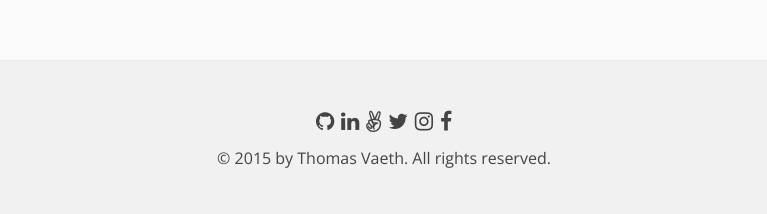
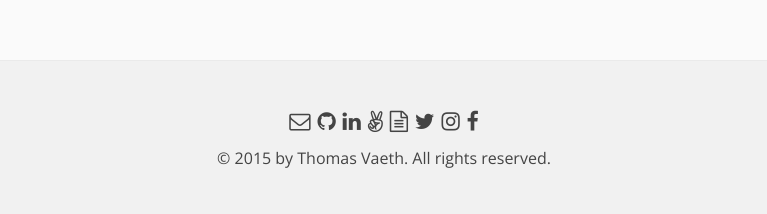
Before and after one commit to thomasvaeth/thomasvaeth.github.io, a Jekyll site: the page built from about.md, in a window 1280 px wide. Shown: the part 1162-1376 px from the top of the page, without its empty margins (256-1023 px from the left). Built offline with Jekyll 4.4.1, drawn with Linux system fonts in a browser that asks for light colours; nearby versions of some CDN libraries.

Commit message:
Edited footer.

```diff
--- a/_config.yml
+++ b/_config.yml
@@ -1,22 +1,10 @@
-# Welcome to Jekyll!
-#
-# This config file is meant for settings that affect your whole blog, values
-# which you are expected to set up once and rarely need to edit after that.
-# For technical reasons, this file is *NOT* reloaded automatically when you use
-# 'jekyll serve'. If you change this file, please restart the server process.
-
 # Site settings
 title: Thomas Vaeth
 tagline: Full Stack Web Developer
 email: thomas.vaeth@gmail.com
-description: > # this means to ignore newlines until "baseurl:"
-  Write an awesome description for your new site here. You can edit this
-  line in _config.yml. It will appear in your document head meta (for
-  Google search results) and in your feed.xml site description.
-baseurl: "" # the subpath of your site, e.g. /blog
-url: "http://thomasvaeth.com" # the base hostname & protocol for your site
-twitter_username: thomasvaeth
-github_username:  thomasvaeth
+description: Thomas Vaeth is a web developer in Seattle.
+baseurl: ""
+url: "http://thomasvaeth.com"
 paginate: 5
 paginate_path: "/blog/page-:num"
 
--- a/_includes/footer.html
+++ b/_includes/footer.html
@@ -2,12 +2,14 @@
 
   <div class="wrapper">
     <p>
-    <a href="https://github.com/thomasvaeth" target="_blank"><i class="fa fa-github fa-lg"></i></a>
-    <a href="https://www.linkedin.com/in/thomasvaeth" target="_blank"><i class="fa fa-linkedin fa-lg"></i></a>
-    <a href="https://angel.co/thomas-vaeth" target="_blank"><i class="fa fa-angellist fa-lg"></i></a>
-    <a href="https://twitter.com/thomasvaeth" target="_blank"><i class="fa fa-twitter fa-lg"></i></a>
-    <a href="https://www.instagram.com/thomas.vaeth/" target="_blank"><i class="fa fa-instagram fa-lg"></i></a>
-    <a href="https://www.facebook.com/thomas.vaeth" target="_blank"><i class="fa fa-facebook fa-lg"></i></a>
+    <a href="mailto:thomasvaeth@gmail.com?Subject=Hi%20Thomas"><i class="fa fa-envelope-o fa-lg" title="Email"></i></a>
+    <a href="https://github.com/thomasvaeth" target="_blank"><i class="fa fa-github fa-lg" title="GitHub"></i></a>
+    <a href="https://www.linkedin.com/in/thomasvaeth" target="_blank"><i class="fa fa-linkedin fa-lg" title="LinkedIn"></i></a>
+    <a href="https://angel.co/thomas-vaeth" target="_blank"><i class="fa fa-angellist fa-lg" title="AngelList"></i></a>
+    <a href="https://www.dropbox.com/s/t7csjfuemj8wp8l/Thomas%20Vaeth%20web%20dev.pdf" target="_blank"><i class="fa fa-file-text-o fa-lg" title="Resume"></i></a>
+    <a href="https://twitter.com/thomasvaeth" target="_blank"><i class="fa fa-twitter fa-lg" title="Twitter"></i></a>
+    <a href="https://www.instagram.com/thomas.vaeth/" target="_blank"><i class="fa fa-instagram fa-lg" title="Instagram"></i></a>
+    <a href="https://www.facebook.com/thomas.vaeth" target="_blank"><i class="fa fa-facebook fa-lg" title="Facebook"></i></a>
     </p>
     <p>&copy; 2015 by Thomas Vaeth. All rights reserved.</p>
   </div>
--- a/assets/css/main.css
+++ b/assets/css/main.css
@@ -272,3 +272,27 @@ i {
 i:hover {
     color: #222;
 }
+
+.fa-envelope-o:hover {
+    color: #db4437;
+}
+
+.fa-linkedin:hover {
+    color: #0077b5;
+}
+
+.fa-file-text-o:hover {
+    color: #007ee5;
+}
+
+.fa-twitter:hover {
+    color: #55acee;
+}
+
+.fa-instagram:hover {
+    color: #3f729b;
+}
+
+.fa-facebook:hover {
+    color: #3b5998;
+}
```
